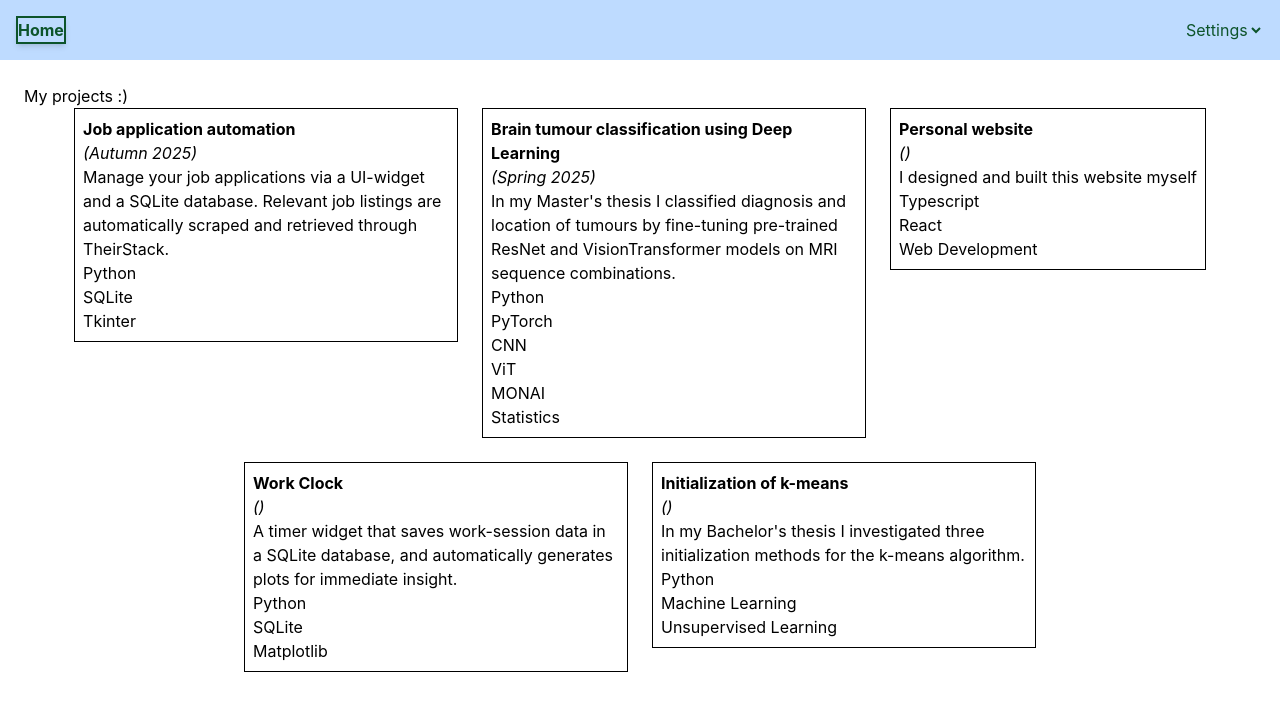
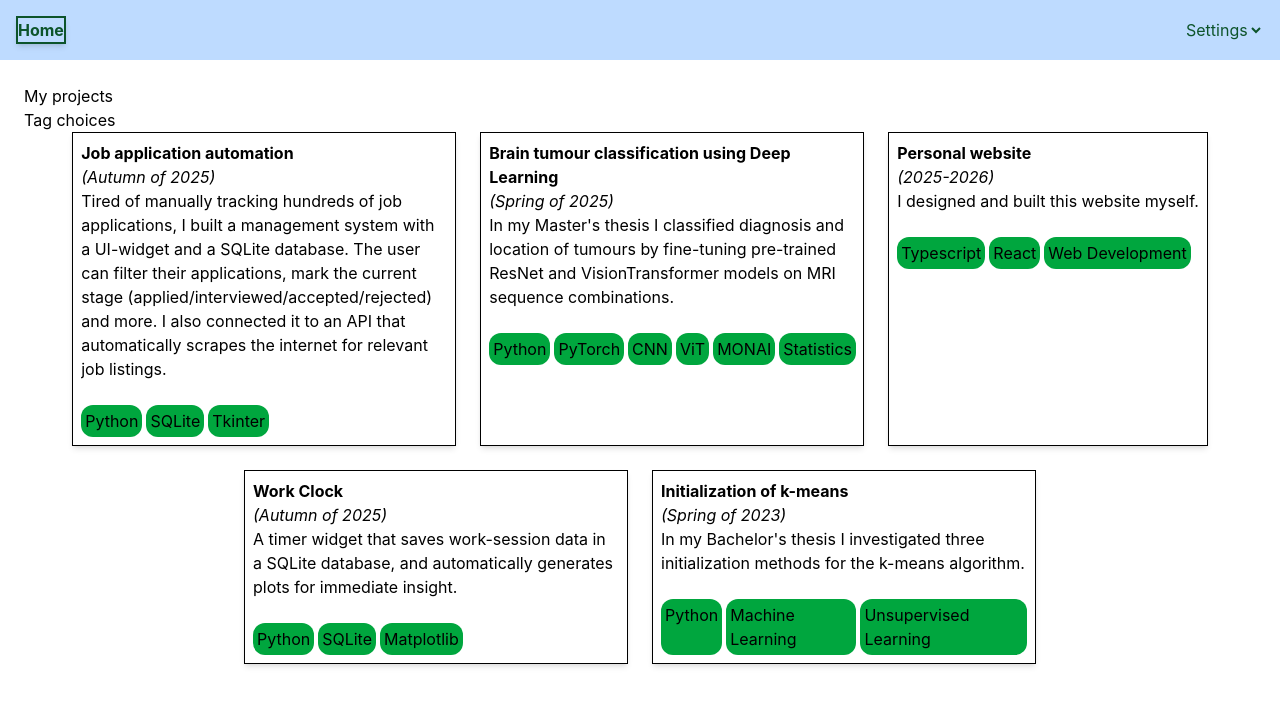
Before and after one commit to TheLaughingDuck/TheLaughingDuck.github.io, a React (Vite) app in the folder website/: page /projects in a window 1280 px wide. Shown: the top 710 px of the page. Built offline with nearby package versions, Linux system fonts and the light colour scheme.

Commit message:
Restructured projects and added a json with data

```diff
--- /dev/null
+++ b/website/src/projects.json
@@ -0,0 +1,41 @@
+[
+    {
+        "title": "Job application automation",
+        "description": "Tired of manually tracking hundreds of job applications, I built a management system with a UI-widget and a SQLite database. The user can filter their applications, mark the current stage (applied/interviewed/accepted/rejected) and more. I also connected it to an API that automatically scrapes the internet for relevant job listings.",
+        "when": "Autumn of 2025",
+        "link": "https://github.com/TheLaughingDuck/job_search",
+        "tags": ["Python", "SQLite", "Tkinter"]
+    },
+
+    {
+        "title": "Brain tumour classification using Deep Learning",
+        "description": "In my Master's thesis I classified diagnosis and location of tumours by fine-tuning pre-trained ResNet and VisionTransformer models on MRI sequence combinations.",
+        "when": "Spring of 2025",
+        "link": "https://liu.diva-portal.org/smash/record.jsf?pid=diva2%3A1983250&dswid=1435",
+        "tags": ["Python", "PyTorch", "CNN", "ViT", "MONAI", "Statistics"]
+    },
+
+    {
+        "title": "Personal website",
+        "description": "I designed and built this website myself.",
+        "when": "2025-2026",
+        "link": "https://simonjorstedt.com",
+        "tags": ["Typescript", "React", "Web Development"]
+    },
+
+    {
+        "title": "Work Clock",
+        "description": "A timer widget that saves work-session data in a SQLite database, and automatically generates plots for immediate insight.",
+        "when": "Autumn of 2025",
+        "link": "https://github.com/TheLaughingDuck/Work_clock",
+        "tags": ["Python", "SQLite", "Matplotlib"]
+    },
+
+    {
+        "title": "Initialization of k-means",
+        "description": "In my Bachelor's thesis I investigated three initialization methods for the k-means algorithm.",
+        "when": "Spring of 2023",
+        "link": "https://kurser.math.su.se/mod/folder/view.php?id=13969",
+        "tags": ["Python", "Machine Learning", "Unsupervised Learning"]
+    }
+]
--- a/website/src/projects.tsx
+++ b/website/src/projects.tsx
@@ -1,54 +1,29 @@
+import { Link } from "react-router"
 import Layout from "./navigation"
-
+import projects from "./projects.json";
 
 export default function Projects() {
+
+    console.log(projects)
+
+    const items = projects.map(proj =>
+            <ProjectCard
+                title={proj.title}
+                description={proj.description}
+                when={proj.when}
+                link={proj.link}
+                tags={proj.tags}/>
+    );
+
     return (
         <Layout>
-            <h1>My projects :)</h1>
+            <h1>My projects</h1>
 
-            <div className="flex flex-wrap gap-6 justify-center">
-                <ProjectCard
-                    title="Job application automation"
-                    description="Manage your job applications via a UI-widget and a SQLite database. Relevant job listings are automatically scraped and retrieved through TheirStack."
-                    when="Autumn 2025"
-                    tags={["Python", "SQLite", "Tkinter"]}
-                />
+            <div className="">
+                {/* Tag choices */}
+                <div>Tag choices</div>
 
-                <ProjectCard
-                    title="Brain tumour classification using Deep Learning"
-                    description="In my Master's thesis I classified diagnosis and location of tumours by fine-tuning pre-trained ResNet and VisionTransformer models on MRI sequence combinations."
-                    when="Spring 2025"
-                    tags = {["Python", "PyTorch", "CNN", "ViT", "MONAI", "Statistics"]}
-                />
-
-                <ProjectCard
-                    title="Personal website"
-                    description="I designed and built this website myself"
-                    when=""
-                    tags={["Typescript", "React", "Web Development"]}
-                />
-
-                <ProjectCard
-                    title="Work Clock"
-                    description="A timer widget that saves work-session data in a SQLite database, and automatically generates plots for immediate insight."
-                    when=""
-                    tags={["Python", "SQLite", "Matplotlib"]}
-                />
-
-                <ProjectCard
-                    title="Initialization of k-means"
-                    description="In my Bachelor's thesis I investigated three initialization methods for the k-means algorithm."
-                    when=""
-                    tags={["Python", "Machine Learning", "Unsupervised Learning"]}
-                />
-
-                {/* Template */}
-                {/* <ProjectCard
-                    title=""
-                    description=""
-                    when=""
-                    tags={[]}
-                /> */}
+                <div className="flex flex-wrap gap-6 justify-center">{items}</div>
 
                 {/* <Link to="/algorithms"><ProjectCard title="Algorithms" /></Link> */}
             </div>
@@ -60,21 +35,27 @@ type ProjectCardProps = {
     title?: string,
     description?: string,
     when?: string,
+    link?: string,
     tags?: string[]
 }
 
-function ProjectCard({ title = "title", description = "desc.", when = "date", tags = ["A", "B"]}: ProjectCardProps) {
+function ProjectCard({ title = "title", description = "desc.", when = "date", link="simonjorstedt.com", tags = ["A", "B"]}: ProjectCardProps) {
     return (
-        <div className="h-full flex flex-col border-1 p-2 max-w-sm">
+        <a href={link}>
+            <div className="h-full flex flex-col border-1 p-2 max-w-sm shadow-md transition-transform duration-200 hover:scale-105 hover:shadow-xl">
                 <h1 className="font-bold">{title}</h1>
                 <p className="italic">({when})</p>
                 <p>{description}</p>
+                <br/>
+
+                <div className="flex flex-row space-x-1">
                     {
                         tags.map(tag => (
-                    <span key={tag} className="tag">{tag}</span>
+                            <span key={tag} className="bg-green-600 p-1 rounded-xl">{tag}</span>
                         ))
                     }
-            <p></p>
                 </div>
+            </div>
+        </a>
     )
 }
```
Lines whose indentation alone changed are shown as unchanged.
